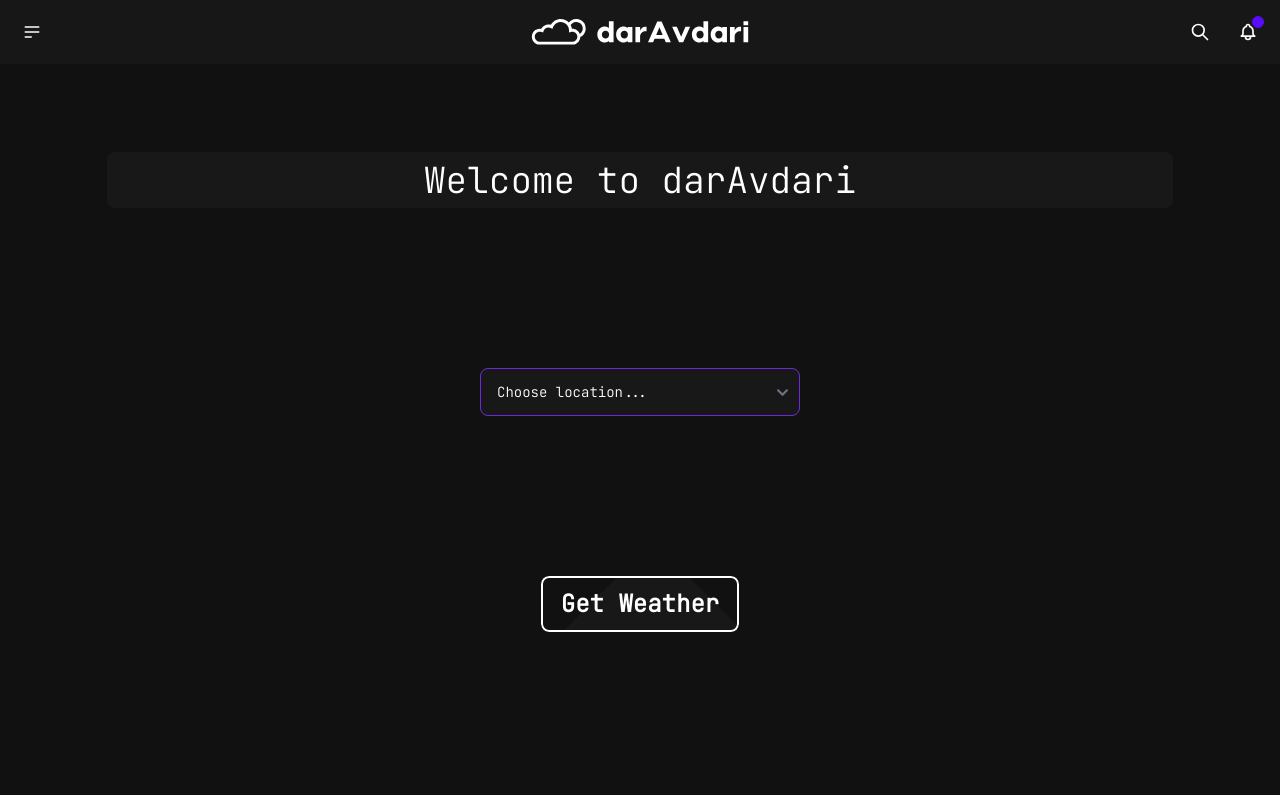
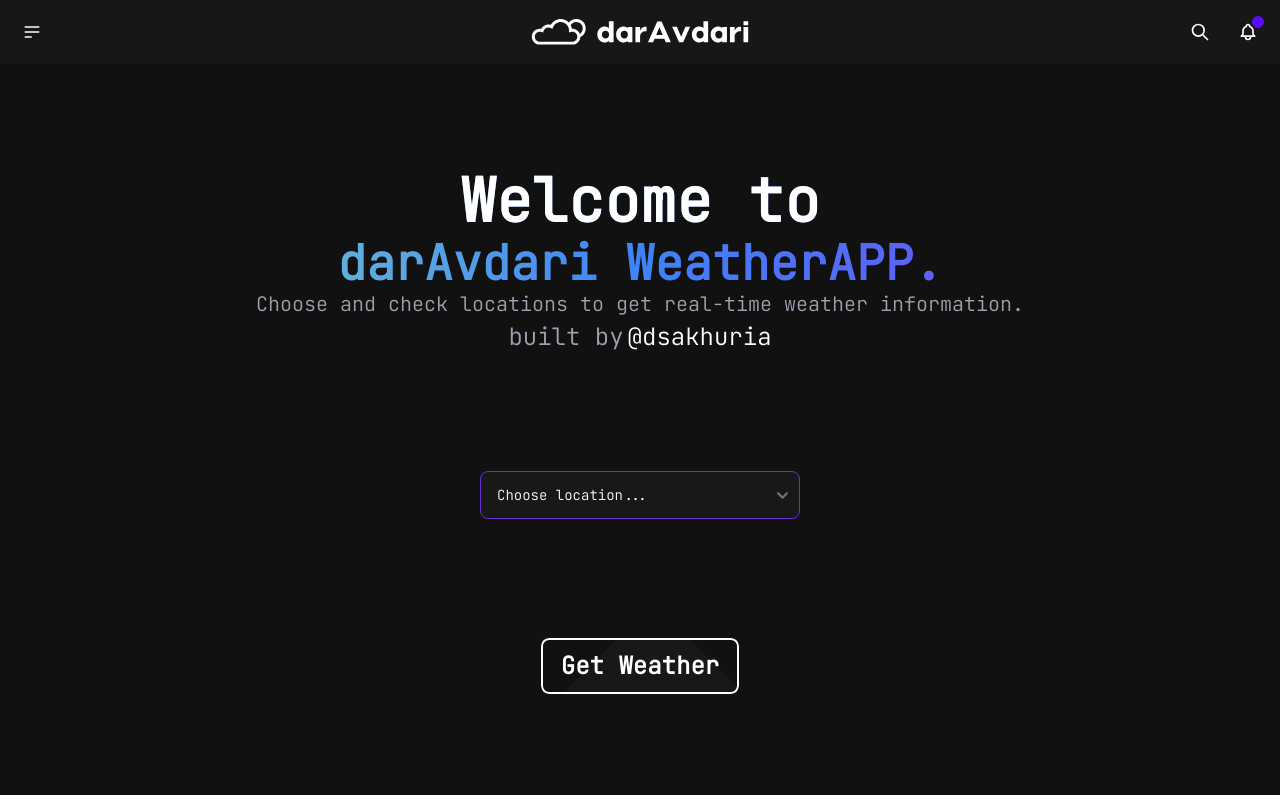
Before and after one commit to dsakhuria/darAvdari-web, a React (Vite) app: page / in a window 1280 px wide. Shown: the top 795 px of the page. Built offline with nearby package versions, Linux system fonts and the light colour scheme; a web font is replaced by a local one.

Commit message:
design update 8.4.2023

```diff
--- a/src/App.jsx
+++ b/src/App.jsx
@@ -9,7 +9,6 @@ import SearchBtn from "./components/SearchBtn";
 
 import "react-toastify/dist/ReactToastify.css";
 import { PacmanLoader } from "react-spinners";
-
 
 function App() {
   const navSearchBtn = () => {
@@ -58,9 +57,28 @@ function App() {
                      sm:gap-[2rem] sm:min-h-screen
          "
         >
-          <span className="bg-[#181818] text-center text-4xl w-10/12 rounded-lg py-2">
-            Welcome to darAvdari
-          </span>
+          <div class=" w-full h-auto lg:flex lg:h-auto lg:items-center">
+            <div class="w-full h-full pt-10 text-center">
+              <span class="flex items-center justify-center h-auto gap-2 flex-col bg-gradient-to-r from-green-300 via-blue-500 to-purple-600 bg-clip-text text-3xl font-extrabold text-transparent sm:text-5xl">
+                <span class="text-6xl sm:block text-white"> Welcome to </span>
+                <span>darAvdari WeatherAPP.</span>
+              </span>
+
+              <span class="text-gray-400 mx-auto mt-4 max-w-xl sm:text-xl/relaxed">
+                Choose and check locations to get real-time weather information.
+              </span>
+              <span className="flex w-auto items-center justify-center gap-1">
+                <p className="text-gray-400">built by</p>
+                <a
+                  href="https://www.instagram.com/dachi.s_/"
+                  className="text-white"
+                  target="_blank"
+                >
+                  @dsakhuria
+                </a>
+              </span>
+            </div>
+          </div>
           <MainInput handleInputValueChange={handleInputValueChange} />
           <SearchBtn handleExecuteStatusChange={handleExecuteStatusChange} />
           <div>
--- a/src/components/Footer.jsx
+++ b/src/components/Footer.jsx
@@ -17,7 +17,7 @@ function Footer() {
           <p>
             darAvdari &copy; All rights reserved
             <br />
-            designed by <a href="https://www.instagram.com/dachi.s_/" className="text-white" target="_blank">@dsakhuria</a>
+            built by <a href="https://www.instagram.com/dachi.s_/" className="text-white" target="_blank">@dsakhuria</a>
           </p>
         </div>
         <div>
```
